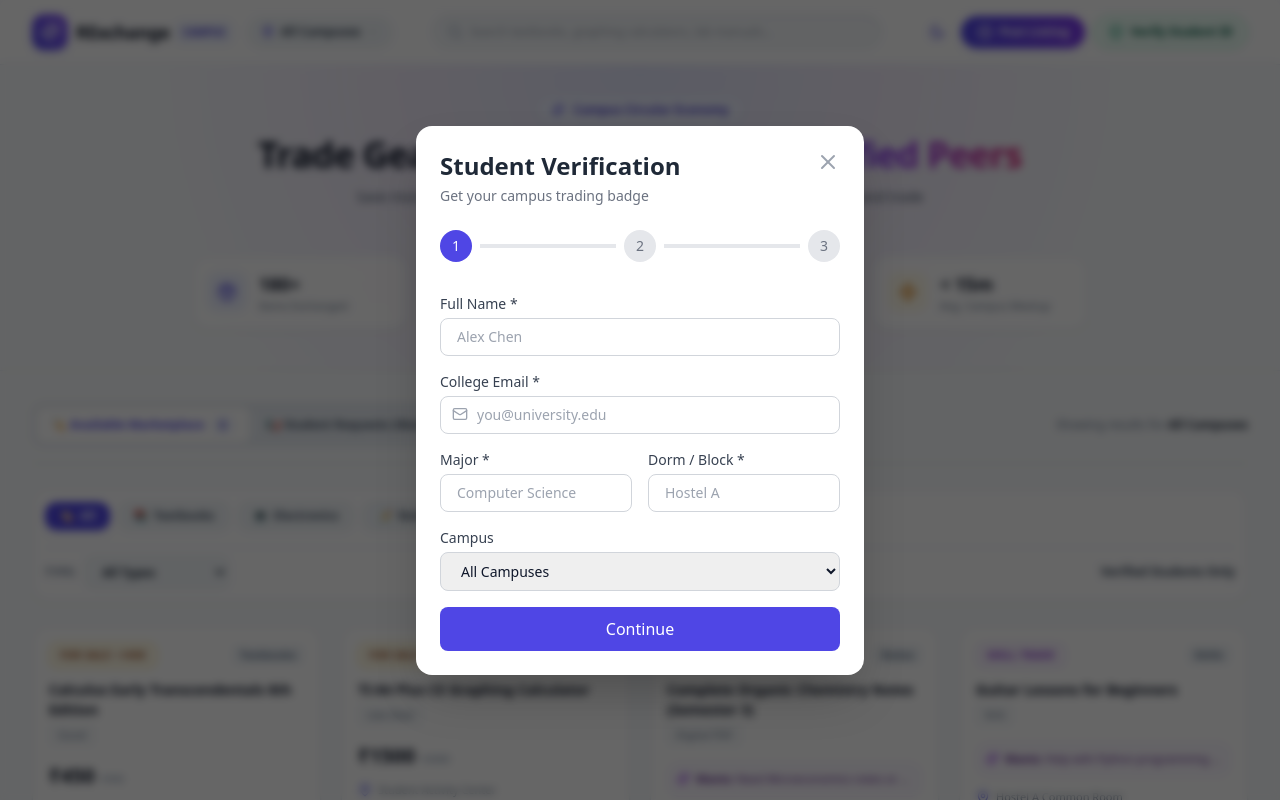
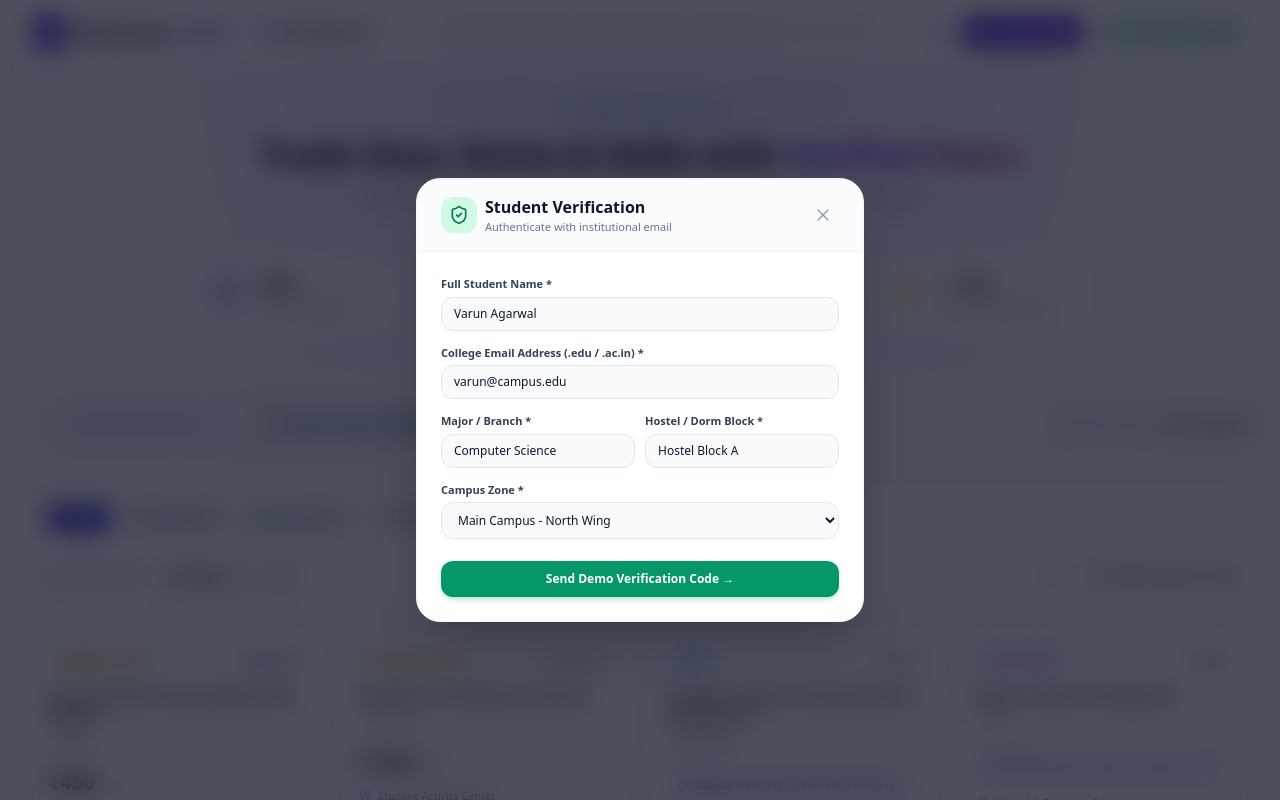
Before and after one commit to agarwalvarun24/rexchange, a Next.js app in the folder frontend/: page / in a window 1280 px wide. Both pictures are taken after a click on the button "Verify Student ID". Shown: the top 800 px of the page. Built offline with nearby package versions, Linux system fonts and the light colour scheme.

Commit message:
feat: complete dark mode for request board and vibrant green toggle switch

```diff
--- a/frontend/src/components/AuthModal.tsx
+++ b/frontend/src/components/AuthModal.tsx
@@ -1,262 +1,195 @@
-// frontend/src/components/AuthModal.tsx
 'use client';
 
-import React, { useState, useEffect } from 'react';
-import { X, ShieldCheck, CheckCircle, Mail, GraduationCap, Home } from 'lucide-react';
+import React, { useState } from 'react';
+import { X, ShieldCheck, CheckCircle2, Lock, ArrowRight, Key } from 'lucide-react';
 import { useExchange, CAMPUSES } from '../context/ExchangeContext';
 
-const AuthModal = () => {
+export default function AuthModal() {
   const { isAuthModalOpen, closeAuthModal, loginWithCollegeEmail } = useExchange();
+  const [step, setStep] = useState<'details' | 'otp' | 'success'>('details');
+  const [otp, setOtp] = useState('');
+  const [otpError, setOtpError] = useState(false);
 
-  const [step, setStep] = useState(1);
-  const [formData, setFormData] = useState({
-    name: '',
-    email: '',
-    major: '',
-    campus: CAMPUSES[0],
-    dorm: '',
+  const [form, setForm] = useState({
+    name: 'Varun Agarwal',
+    email: 'varun@campus.edu',
+    major: 'Computer Science',
+    campus: 'Main Campus - North Wing',
+    dorm: 'Hostel Block A'
   });
-  const [otp, setOtp] = useState('');
-  const [verificationError, setVerificationError] = useState('');
-
-  // Reset state when modal opens
-  useEffect(() => {
-    if (isAuthModalOpen) {
-      setStep(1);
-      setFormData({
-        name: '',
-        email: '',
-        major: '',
-        campus: CAMPUSES[0],
-        dorm: '',
-      });
-      setOtp('');
-      setVerificationError('');
-    }
-  }, [isAuthModalOpen]);
 
   if (!isAuthModalOpen) return null;
 
-  const handleInputChange = (e: React.ChangeEvent<HTMLInputElement | HTMLSelectElement>) => {
-    const { name, value } = e.target;
-    setFormData((prev) => ({ ...prev, [name]: value }));
+  const handleChange = (e: React.ChangeEvent<HTMLInputElement | HTMLSelectElement>) => {
+    setForm({ ...form, [e.target.name]: e.target.value });
   };
 
-  const handleStep1Submit = (e: React.FormEvent) => {
+  const handleSendOtp = (e: React.FormEvent) => {
     e.preventDefault();
-    if (!formData.name || !formData.email || !formData.major || !formData.dorm) {
-      alert('Please fill in all required fields');
-      return;
-    }
-    // Basic email domain check (simulate)
-    if (!formData.email.includes('.edu') && !formData.email.includes('.ac.')) {
-      setVerificationError('Please use your college email (e.g., .edu or .ac.in)');
-      return;
-    }
-    setVerificationError('');
-    setStep(2);
+    setStep('otp');
   };
 
-  const handleOtpChange = (e: React.ChangeEvent<HTMLInputElement>) => {
-    setOtp(e.target.value.replace(/\D/g, '').slice(0, 4));
-  };
-
-  const handleVerify = () => {
-    if (otp.length === 4) {
-      // Simulate success
-      loginWithCollegeEmail(
-        formData.email,
-        formData.name,
-        formData.major,
-        formData.campus,
-        formData.dorm
-      );
-      setStep(3);
+  const handleVerifyOtp = () => {
+    if (otp === '1234' || otp.length === 4) {
+      loginWithCollegeEmail(form.email, form.name, form.major, form.campus, form.dorm);
+      setStep('success');
+      setTimeout(() => {
+        closeAuthModal();
+        setStep('details');
+      }, 1400);
     } else {
-      setVerificationError('Please enter the 4‑digit code');
+      setOtpError(true);
     }
   };
 
-  const fillDemoCode = () => {
-    setOtp('1234');
-    setVerificationError('');
-  };
+  return (
+    <div className="fixed inset-0 z-50 flex items-center justify-center p-4 bg-slate-950/70 backdrop-blur-md overflow-y-auto">
+      <div className="relative w-full max-w-md bg-white dark:bg-slate-900 rounded-3xl shadow-2xl border border-slate-100 dark:border-slate-800 overflow-hidden my-8 animate-in fade-in zoom-in-95 duration-200">
 
-  return (
-    <div className="fixed inset-0 z-[60] flex items-center justify-center p-4">
-      {/* Backdrop blur */}
-      <div className="absolute inset-0 bg-black/60 backdrop-blur-sm" onClick={closeAuthModal} />
-
-      <div className="relative bg-white rounded-2xl shadow-2xl w-full max-w-md p-6 overflow-hidden">
         {/* Header */}
-        <div className="flex items-start justify-between mb-6">
+        <div className="flex items-center justify-between px-6 py-4 border-b border-slate-100 dark:border-slate-800 bg-slate-50/50 dark:bg-slate-800/40">
+          <div className="flex items-center gap-2">
+            <div className="p-2 bg-emerald-100 dark:bg-emerald-950/80 text-emerald-700 dark:text-emerald-400 rounded-xl">
+              <ShieldCheck className="w-5 h-5" />
+            </div>
             <div>
-            <h2 className="text-2xl font-bold text-gray-800">Student Verification</h2>
-            <p className="text-sm text-gray-500 mt-1">Get your campus trading badge</p>
+              <h2 className="text-base font-bold text-slate-900 dark:text-white">Student Verification</h2>
+              <p className="text-[11px] text-slate-500 dark:text-slate-400">Authenticate with institutional email</p>
             </div>
-          <button
-            onClick={closeAuthModal}
-            className="text-gray-400 hover:text-gray-600 transition-colors"
-          >
-            <X size={24} />
+          </div>
+          <button onClick={closeAuthModal} className="p-1.5 text-slate-400 hover:text-slate-700 dark:hover:text-white rounded-full">
+            <X className="w-5 h-5" />
           </button>
         </div>
 
-        {/* Progress indicator */}
-        <div className="flex items-center mb-8">
-          {[1, 2, 3].map((i) => (
-            <div key={i} className="flex items-center flex-1 last:flex-none">
-              <div className={`w-8 h-8 rounded-full flex items-center justify-center text-sm font-medium ${
-                step >= i ? 'bg-indigo-600 text-white' : 'bg-gray-200 text-gray-500'
-              }`}>
-                {i}
-              </div>
-              {i < 3 && (
-                <div className={`flex-1 h-1 mx-2 ${step > i ? 'bg-indigo-600' : 'bg-gray-200'}`} />
-              )}
-            </div>
-          ))}
-        </div>
-
-        {/* Step 1: Personal details */}
-        {step === 1 && (
-          <form onSubmit={handleStep1Submit} className="space-y-4">
+        <div className="p-6">
+          {step === 'details' && (
+            <form onSubmit={handleSendOtp} className="space-y-3.5">
               <div>
-              <label className="block text-sm font-medium text-gray-700 mb-1">Full Name *</label>
+                <label className="block text-[11px] font-bold text-slate-700 dark:text-slate-300 mb-1">Full Student Name *</label>
                 <input
                   type="text"
                   name="name"
-                value={formData.name}
-                onChange={handleInputChange}
+                  value={form.name}
+                  onChange={handleChange}
+                  placeholder="e.g., Varun Agarwal"
                   required
-                className="w-full border border-gray-300 rounded-lg px-4 py-2 text-sm focus:outline-none focus:ring-2 focus:ring-indigo-500"
-                placeholder="Alex Chen"
+                  className="w-full px-3 py-2 text-xs bg-slate-50 dark:bg-slate-800 border border-slate-200 dark:border-slate-700 rounded-xl text-slate-900 dark:text-white focus:outline-none focus:ring-2 focus:ring-emerald-500"
+                />
+              </div>
+
+              <div>
+                <label className="block text-[11px] font-bold text-slate-700 dark:text-slate-300 mb-1">College Email Address (.edu / .ac.in) *</label>
+                <input
+                  type="email"
+                  name="email"
+                  value={form.email}
+                  onChange={handleChange}
+                  placeholder="name@university.edu"
+                  required
+                  className="w-full px-3 py-2 text-xs bg-slate-50 dark:bg-slate-800 border border-slate-200 dark:border-slate-700 rounded-xl text-slate-900 dark:text-white focus:outline-none focus:ring-2 focus:ring-emerald-500"
+                />
+              </div>
+
+              <div className="grid grid-cols-2 gap-2.5">
+                <div>
+                  <label className="block text-[11px] font-bold text-slate-700 dark:text-slate-300 mb-1">Major / Branch *</label>
+                  <input
+                    type="text"
+                    name="major"
+                    value={form.major}
+                    onChange={handleChange}
+                    placeholder="Computer Science"
+                    required
+                    className="w-full px-3 py-2 text-xs bg-slate-50 dark:bg-slate-800 border border-slate-200 dark:border-slate-700 rounded-xl text-slate-900 dark:text-white focus:outline-none focus:ring-2 focus:ring-emerald-500"
                   />
                 </div>
                 <div>
-              <label className="block text-sm font-medium text-gray-700 mb-1">College Email *</label>
-              <div className="relative">
-                <Mail size={16} className="absolute left-3 top-2.5 text-gray-400" />
-                <input
-                  type="email"
-                  name="email"
-                  value={formData.email}
-                  onChange={handleInputChange}
-                  required
-                  className="w-full border border-gray-300 rounded-lg pl-9 pr-4 py-2 text-sm focus:outline-none focus:ring-2 focus:ring-indigo-500"
-                  placeholder="you@university.edu"
-                />
-              </div>
-              {verificationError && (
-                <p className="text-xs text-red-600 mt-1">{verificationError}</p>
-              )}
-            </div>
-            <div className="grid grid-cols-2 gap-4">
-              <div>
-                <label className="block text-sm font-medium text-gray-700 mb-1">Major *</label>
-                <input
-                  type="text"
-                  name="major"
-                  value={formData.major}
-                  onChange={handleInputChange}
-                  required
-                  className="w-full border border-gray-300 rounded-lg px-4 py-2 text-sm focus:outline-none focus:ring-2 focus:ring-indigo-500"
-                  placeholder="Computer Science"
-                />
-              </div>
-              <div>
-                <label className="block text-sm font-medium text-gray-700 mb-1">Dorm / Block *</label>
+                  <label className="block text-[11px] font-bold text-slate-700 dark:text-slate-300 mb-1">Hostel / Dorm Block *</label>
                   <input
                     type="text"
                     name="dorm"
-                  value={formData.dorm}
-                  onChange={handleInputChange}
+                    value={form.dorm}
+                    onChange={handleChange}
+                    placeholder="Hostel Block A"
                     required
-                  className="w-full border border-gray-300 rounded-lg px-4 py-2 text-sm focus:outline-none focus:ring-2 focus:ring-indigo-500"
-                  placeholder="Hostel A"
+                    className="w-full px-3 py-2 text-xs bg-slate-50 dark:bg-slate-800 border border-slate-200 dark:border-slate-700 rounded-xl text-slate-900 dark:text-white focus:outline-none focus:ring-2 focus:ring-emerald-500"
                   />
                 </div>
               </div>
+
               <div>
-              <label className="block text-sm font-medium text-gray-700 mb-1">Campus</label>
+                <label className="block text-[11px] font-bold text-slate-700 dark:text-slate-300 mb-1">Campus Zone *</label>
                 <select
                   name="campus"
-                value={formData.campus}
-                onChange={handleInputChange}
-                className="w-full border border-gray-300 rounded-lg px-4 py-2 text-sm focus:outline-none focus:ring-2 focus:ring-indigo-500"
+                  value={form.campus}
+                  onChange={handleChange}
+                  className="w-full px-3 py-2 text-xs bg-slate-50 dark:bg-slate-800 border border-slate-200 dark:border-slate-700 rounded-xl text-slate-900 dark:text-white focus:outline-none focus:ring-2 focus:ring-emerald-500"
                 >
-                {CAMPUSES.map((c) => (
+                  {CAMPUSES.filter(c => c !== 'All Campuses').map((c) => (
                     <option key={c} value={c}>{c}</option>
                   ))}
                 </select>
               </div>
+
+              <div className="pt-2">
                 <button
                   type="submit"
-              className="w-full bg-indigo-600 hover:bg-indigo-700 text-white font-medium py-2.5 rounded-lg transition-colors"
+                  className="w-full py-2.5 text-xs font-bold text-white bg-emerald-600 hover:bg-emerald-700 rounded-xl shadow-md shadow-emerald-600/20 transition-all flex items-center justify-center gap-1.5"
                 >
-              Continue
+                  <span>Send Demo Verification Code →</span>
                 </button>
+              </div>
             </form>
           )}
 
-        {/* Step 2: OTP Verification */}
-        {step === 2 && (
-          <div className="space-y-4">
-            <div className="text-center mb-2">
-              <p className="text-sm text-gray-600">
-                We sent a 4‑digit code to <span className="font-medium">{formData.email}</span>
-              </p>
-              <button
-                onClick={fillDemoCode}
-                className="text-indigo-600 hover:text-indigo-800 text-xs underline mt-1"
-              >
-                Use Demo Code
-              </button>
+          {step === 'otp' && (
+            <div className="space-y-4 text-center">
+              <div className="w-12 h-12 rounded-2xl bg-emerald-50 dark:bg-emerald-950/80 text-emerald-600 dark:text-emerald-400 flex items-center justify-center mx-auto">
+                <Key className="w-6 h-6" />
               </div>
               <div>
-              <label className="block text-sm font-medium text-gray-700 mb-1">Enter Code *</label>
+                <h3 className="text-sm font-bold text-slate-900 dark:text-white">Enter Campus Passcode</h3>
+                <p className="text-xs text-slate-500 dark:text-slate-400 mt-0.5">
+                  We sent a 4-digit code to <strong>{form.email}</strong>
+                </p>
+              </div>
+
+              <div className="space-y-2">
                 <input
                   type="text"
+                  maxLength={4}
                   value={otp}
-                onChange={handleOtpChange}
-                maxLength={4}
-                className="w-full border border-gray-300 rounded-lg px-4 py-2 text-center text-2xl tracking-widest focus:outline-none focus:ring-2 focus:ring-indigo-500"
-                placeholder="••••"
+                  onChange={(e) => setOtp(e.target.value)}
+                  placeholder="1234"
+                  className="w-36 mx-auto px-3 py-2 text-lg font-mono text-center tracking-widest bg-slate-50 dark:bg-slate-800 border border-slate-300 dark:border-slate-700 rounded-xl text-slate-900 dark:text-white focus:outline-none focus:ring-2 focus:ring-emerald-500"
                 />
-              {verificationError && (
-                <p className="text-xs text-red-600 mt-1">{verificationError}</p>
-              )}
+                <p className="text-[11px] text-slate-400">Demo Code: Enter <strong>1234</strong></p>
+                {otpError && <p className="text-xs text-red-500 font-bold">Invalid code. Enter 1234.</p>}
               </div>
+
               <button
-              onClick={handleVerify}
-              className="w-full bg-indigo-600 hover:bg-indigo-700 text-white font-medium py-2.5 rounded-lg transition-colors"
+                type="button"
+                onClick={handleVerifyOtp}
+                className="w-full py-2.5 text-xs font-bold text-white bg-emerald-600 hover:bg-emerald-700 rounded-xl shadow-md transition-all"
               >
-              Verify & Activate Badge
+                Verify & Unlock Student Badge
               </button>
             </div>
           )}
 
-        {/* Step 3: Success */}
-        {step === 3 && (
-          <div className="text-center space-y-4">
-            <div className="mx-auto w-16 h-16 bg-green-100 rounded-full flex items-center justify-center">
-              <CheckCircle size={40} className="text-green-600" />
+          {step === 'success' && (
+            <div className="text-center py-6 space-y-3 animate-in zoom-in-95">
+              <div className="w-14 h-14 rounded-full bg-emerald-100 dark:bg-emerald-950/80 text-emerald-600 dark:text-emerald-400 flex items-center justify-center mx-auto">
+                <CheckCircle2 className="w-8 h-8" />
               </div>
-            <h3 className="text-xl font-semibold text-gray-800">You're Verified!</h3>
-            <p className="text-gray-600 text-sm">
-              You now have the <span className="font-medium text-green-700">Verified Campus Trader</span> badge with 100% Trust Score.
-            </p>
-            <button
-              onClick={closeAuthModal}
-              className="w-full bg-gray-800 hover:bg-gray-900 text-white font-medium py-2.5 rounded-lg transition-colors"
-            >
-              Start Exploring
-            </button>
+              <h3 className="text-base font-bold text-slate-900 dark:text-white">Identity Verified!</h3>
+              <p className="text-xs text-slate-500 dark:text-slate-400">Welcome to RExchange, <strong>{form.name}</strong></p>
             </div>
           )}
         </div>
+
+      </div>
     </div>
   );
-};
-
-export default AuthModal;
+}
--- a/frontend/src/components/FilterBar.tsx
+++ b/frontend/src/components/FilterBar.tsx
@@ -2,6 +2,7 @@
 
 import React from 'react';
 import { useExchange, CATEGORIES } from '../context/ExchangeContext';
+import { ShieldCheck } from 'lucide-react';
 
 const categoryIcons: Record<string, string> = {
   All: '🏷️',
@@ -24,7 +25,7 @@ export default function FilterBar() {
   } = useExchange();
 
   return (
-    <div className="bg-white/80 dark:bg-slate-900/80 backdrop-blur-md rounded-2xl border border-slate-200/80 dark:border-slate-800 p-3 shadow-sm space-y-3 transition-colors">
+    <div className="bg-white/80 dark:bg-slate-900/80 backdrop-blur-md rounded-2xl border border-slate-200/80 dark:border-slate-800 p-3.5 shadow-sm space-y-3 transition-colors">
 
       {/* Category Pills */}
       <div className="flex items-center gap-2 overflow-x-auto pb-1 scrollbar-none">
@@ -49,15 +50,15 @@ export default function FilterBar() {
       </div>
 
       {/* Secondary Controls (Transaction Type & Verified Switch) */}
-      <div className="flex flex-wrap items-center justify-between gap-3 pt-2 border-t border-slate-100 dark:border-slate-800/80">
+      <div className="flex flex-wrap items-center justify-between gap-3 pt-2.5 border-t border-slate-100 dark:border-slate-800">
         <div className="flex items-center gap-2">
           <label className="text-[11px] font-bold text-slate-500 dark:text-slate-400 uppercase tracking-wider">
-            Type:
+            Exchange Type:
           </label>
           <select
             value={transactionFilter}
             onChange={(e) => setTransactionFilter(e.target.value)}
-            className="px-3 py-1.5 text-xs font-semibold bg-slate-100/80 dark:bg-slate-800 text-slate-800 dark:text-slate-200 border border-slate-200 dark:border-slate-700 rounded-lg focus:outline-none focus:ring-2 focus:ring-indigo-500"
+            className="px-3 py-1.5 text-xs font-semibold bg-slate-100/80 dark:bg-slate-800 text-slate-800 dark:text-slate-200 border border-slate-200 dark:border-slate-700 rounded-xl focus:outline-none focus:ring-2 focus:ring-indigo-500"
           >
             <option value="all">All Types</option>
             <option value="sell">For Sale (Cash ₹)</option>
@@ -67,19 +68,34 @@ export default function FilterBar() {
           </select>
         </div>
 
-        {/* Verified Toggle */}
-        <label className="flex items-center gap-2 cursor-pointer select-none">
-          <input
-            type="checkbox"
-            checked={verifiedOnly}
-            onChange={(e) => setVerifiedOnly(e.target.checked)}
-            className="sr-only peer"
-          />
-          <div className="w-8 h-4.5 bg-slate-300 dark:bg-slate-700 peer-focus:outline-none rounded-full peer peer-checked:after:translate-x-full peer-checked:after:border-white after:content-[''] after:absolute after:top-[2px] after:left-[2px] after:bg-white after:rounded-full after:h-3.5 after:w-3.5 after:transition-all peer-checked:bg-emerald-500 relative" />
-          <span className="text-xs font-bold text-slate-700 dark:text-slate-300">
-            Verified Students Only
-          </span>
-        </label>
+        {/* 100% Reliable Custom Emerald Green Toggle Switch */}
+        <button
+          type="button"
+          role="switch"
+          aria-checked={verifiedOnly}
+          onClick={() => setVerifiedOnly(!verifiedOnly)}
+          className="flex items-center gap-2.5 cursor-pointer select-none group"
+        >
+          <div
+            className={`w-10 h-5.5 flex items-center rounded-full p-0.5 transition-colors duration-300 ease-in-out ${
+              verifiedOnly
+                ? 'bg-emerald-500 shadow-md shadow-emerald-500/30'
+                : 'bg-slate-300 dark:bg-slate-700'
+            }`}
+          >
+            <div
+              className={`bg-white w-4.5 h-4.5 rounded-full shadow-md transform transition-transform duration-300 ease-in-out ${
+                verifiedOnly ? 'translate-x-4.5' : 'translate-x-0'
+              }`}
+            />
+          </div>
+          <div className="flex items-center gap-1">
+            <ShieldCheck className={`w-3.5 h-3.5 ${verifiedOnly ? 'text-emerald-600 dark:text-emerald-400' : 'text-slate-400'}`} />
+            <span className={`text-xs font-bold transition-colors ${verifiedOnly ? 'text-emerald-700 dark:text-emerald-400' : 'text-slate-700 dark:text-slate-300'}`}>
+              Verified Students Only
+            </span>
+          </div>
+        </button>
       </div>
 
     </div>
```
Also changed, not shown: frontend/src/components/RequestBoard.tsx (+113 -158 lines). Lines whose indentation alone changed are shown as unchanged.
